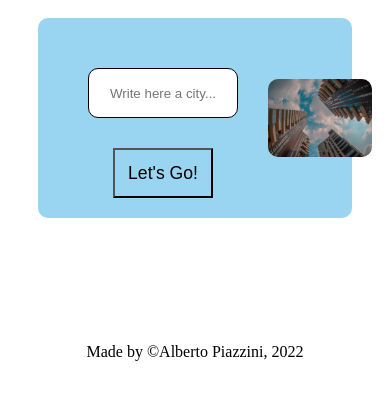
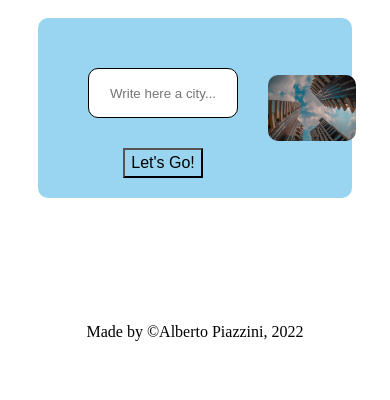
Before and after one commit to albertopiazzini/city-score-application, a plain HTML site: page index.html in a window 390 px wide. Shown: the part 198-598 px from the top of the page. Drawn offline with Linux system fonts and the light colour scheme.

Commit message:
Update styles.css

```diff
--- a/assets/css/styles.css
+++ b/assets/css/styles.css
@@ -96,8 +96,9 @@ footer {
 @media screen and (max-width: 650px) {
   #btn {
     height: 50px;
-    width: 100px;
-    font-size: 1.1rem;
+    width: 80px;
+    height: 30px;
+    font-size: 1rem;
   }
   #textArea {
     margin: 30px;
@@ -105,6 +106,9 @@ footer {
     height: 50px;
   }
   .photo {
-    width: 38%;
+    width: 32%;
+  }
+  .summary {
+    width: 90%;
   }
 }
```
